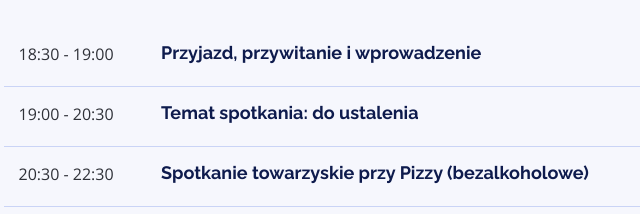
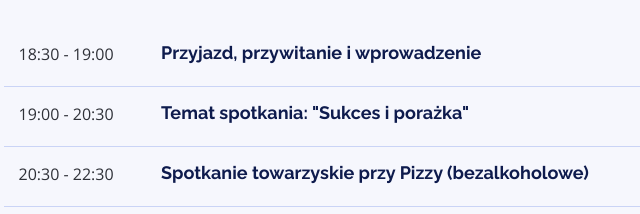
Before and after one commit to tato-ch/tato-ch.github.io, a plain HTML site: page index.html in a window 1280 px wide. Shown: the part 1940-2154 px from the top of the page, 209-849 px from the left. Drawn offline with nearby package versions, Linux system fonts and the light colour scheme.

Commit message:
dodany temat

```diff
--- a/index.html
+++ b/index.html
@@ -221,7 +221,7 @@
             <div class="row schedule-item">
               <div class="col-md-2"><time>19:00 - 20:30</time></div>
               <div class="col-md-10">
-                <h4>Temat spotkania: do ustalenia</h4>
+                <h4>Temat spotkania: "Sukces i porażka"</h4>
                 <p></p>
               </div>
             </div>
```
